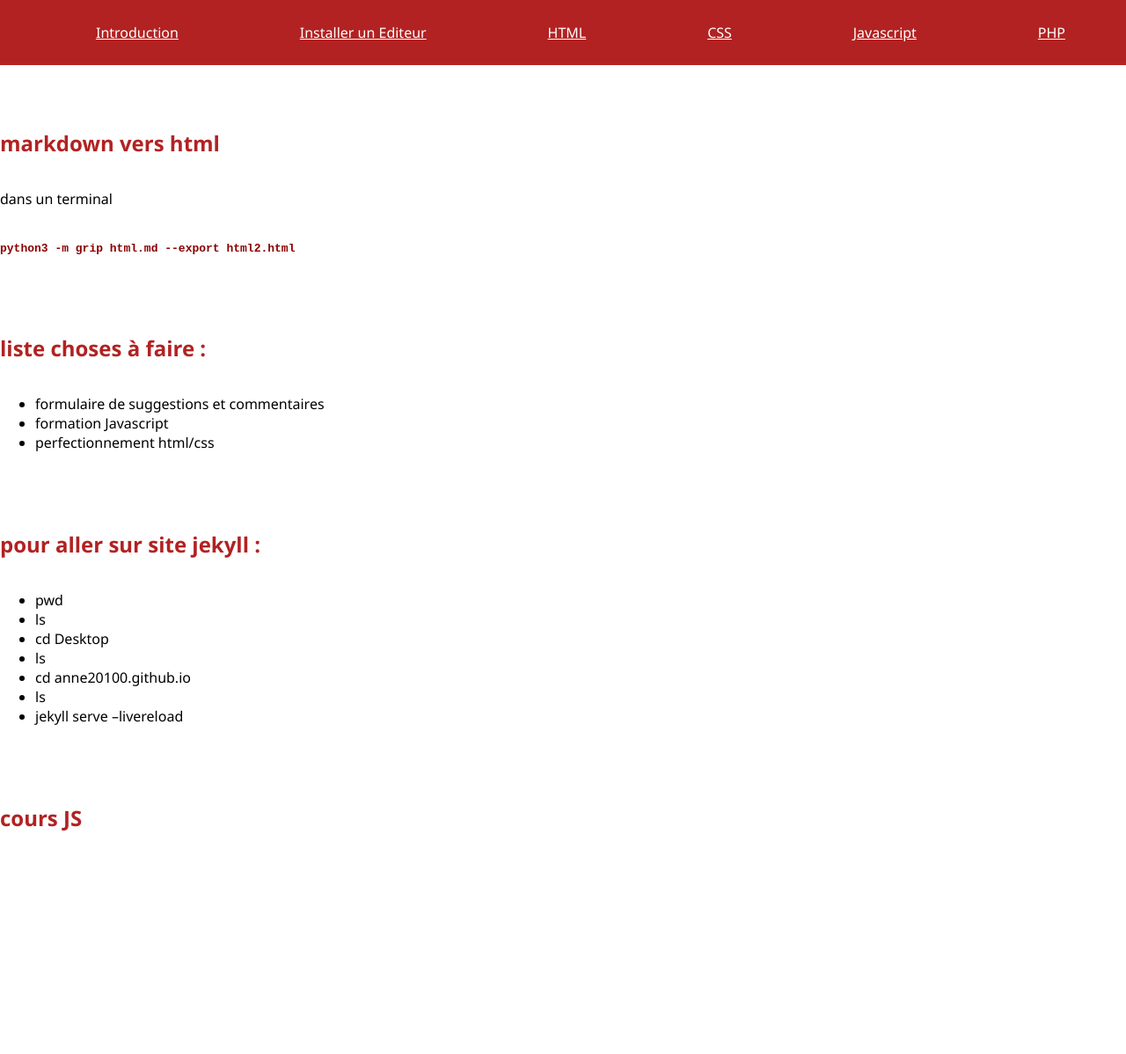
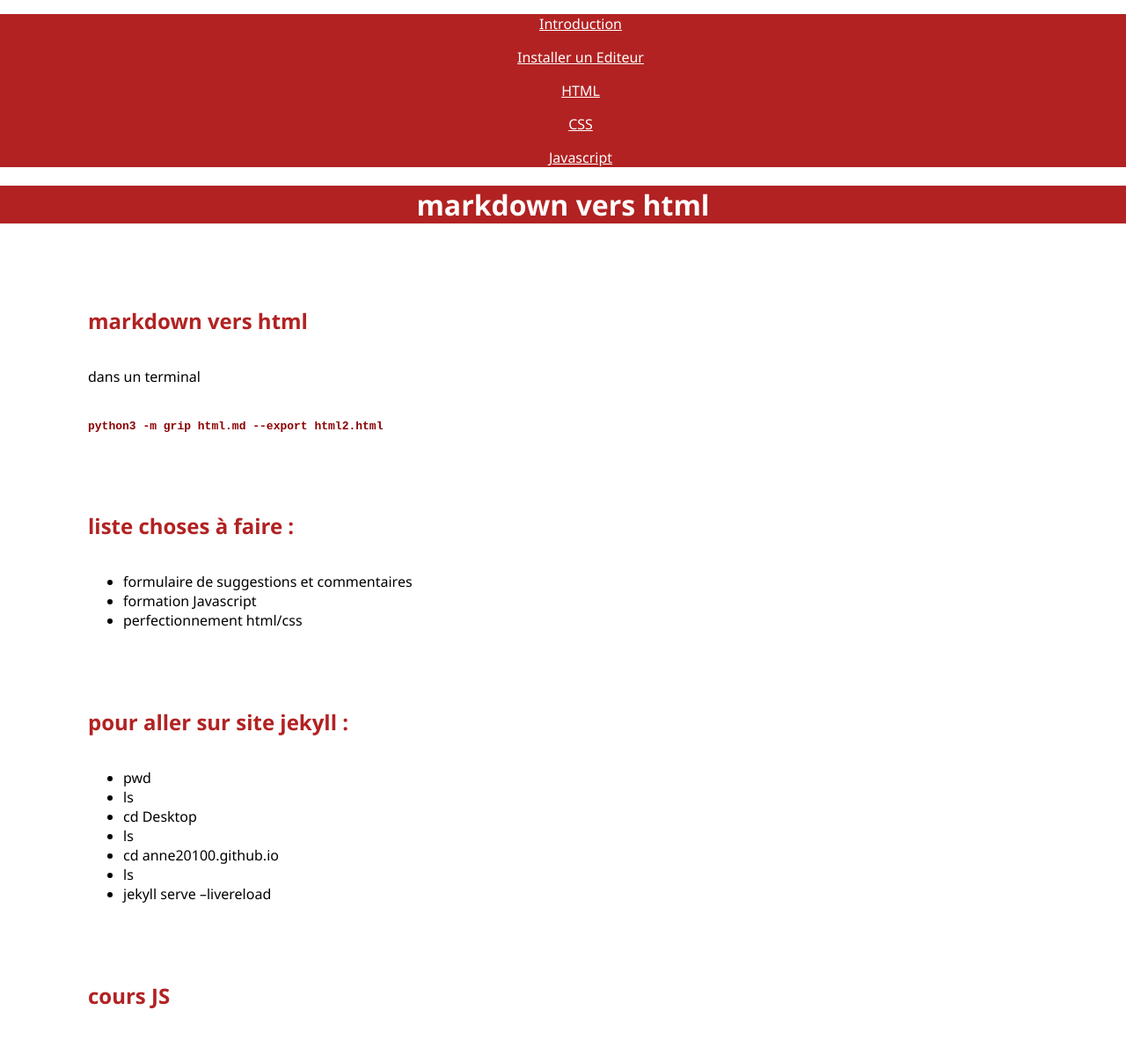
Before and after one commit to anne20100/anne20100.github.io, a Jekyll site: the page built from notes.md, in a window 1280 px wide. Shown: the whole page at 88% size. Built offline with Jekyll 4.4.1, drawn with Linux system fonts in a browser that asks for light colours; our own code applies the rules of GitHub Pages for plain Markdown files; before the commit the page ends 996 px from its top, so only the background shows below that.

```diff
--- a/_includes/menu.html
+++ b/_includes/menu.html
@@ -5,6 +5,5 @@
         <p><a href="/tutoriels/002-html.html">HTML</a></p>
         <p><a href="/tutoriels/003-css.html">CSS</a></p>
         <p><a href="/tutoriels/004-javascript.html">Javascript</a></p>
-        <p><a href="/Users/anne/Desktop/site-formation/javascript/javascript.html">PHP</a></p>
     </ul>
 </div>
--- a/_layouts/default.html
+++ b/_layouts/default.html
@@ -6,7 +6,11 @@
 
   {% include menu.html %}
 
-  {{ content }}
+  <h1>{{ page.title }}</h1>
+
+  <div class="container">
+    {{ content }}
+  </div>
 
 </body>
 
--- a/_layouts/quizz.html
+++ b/_layouts/quizz.html
@@ -9,9 +9,9 @@
 
       <h1>{{ page.title }}</h1>
 
-
-      {{ content }}
-
+      <div class="container">
+        {{ content }}
+      </div>
 
 </body>
 
--- a/assets/css/main.css
+++ b/assets/css/main.css
@@ -8,17 +8,22 @@ html {
 }
 
 body {
-  display: flex;
-  flex-direction: column;
   font-family: "Segoe UI", Tahoma, Geneva, Verdana, sans-serif;
   padding: auto;
   margin: auto;
   margin-bottom: 30px;
 }
 
+em{
+  font-style: italic;
+}
+
 .container {
+  display: flex;
+  flex-wrap: wrap;
+  flex-direction: column;
   max-width: 1080px;
-  margin: auto;
+  margin: 0 auto;
   width: 100%;
 }
 .center {
@@ -55,24 +60,22 @@ h4{
   border: 1px solid #ccc;
 }
 
-.menuhaut ul
+.menuhaut
 {
+  justify-content: space-between;
   width: 100%;
   margin: auto;
   background: firebrick;
   list-style-type: none;
-  display: flex;
-  justify-content: space-around;
   text-align: center;
   text-decoration:underline;
   color: white;
 }
 
 .menuhaut a{
-    display: block;
-    text-decoration: none;
-    color: white;
-    padding: 10px 0px;
+  text-decoration: none;
+  color: white;
+  padding: 10px 0px;
 }
 
 .menuhaut.active a {
@@ -100,3 +103,7 @@ textarea{
   width: 500px;
   height: 100px
 }
+
+#resumebook{
+  align-items: center;
+}
```
Also changed, not shown: _tutoriels/002-html.md (+1 -1 lines), index.html (+5 -6 lines).
